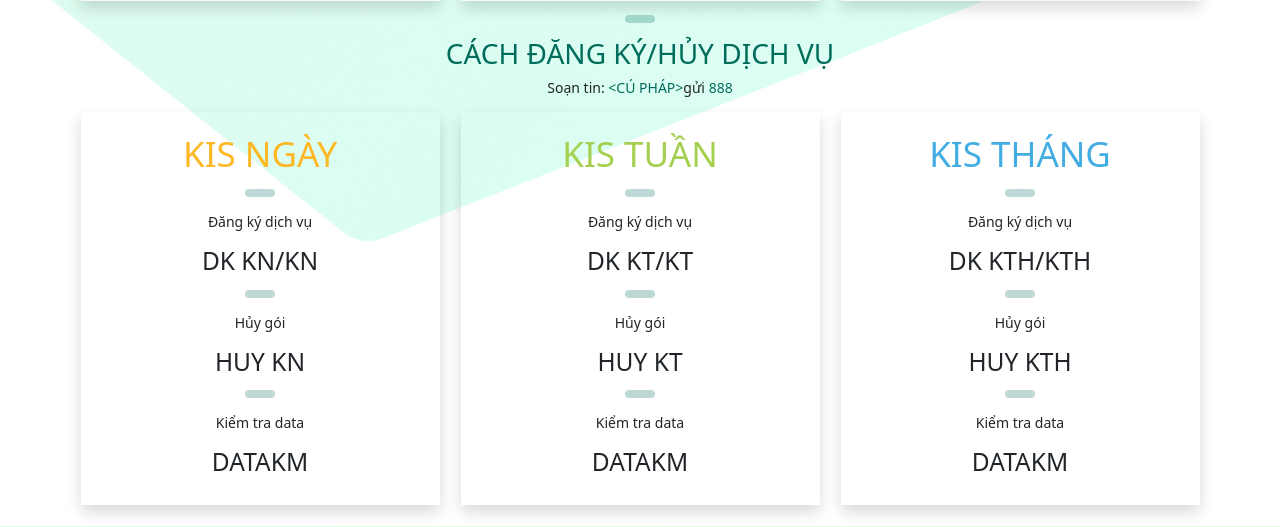
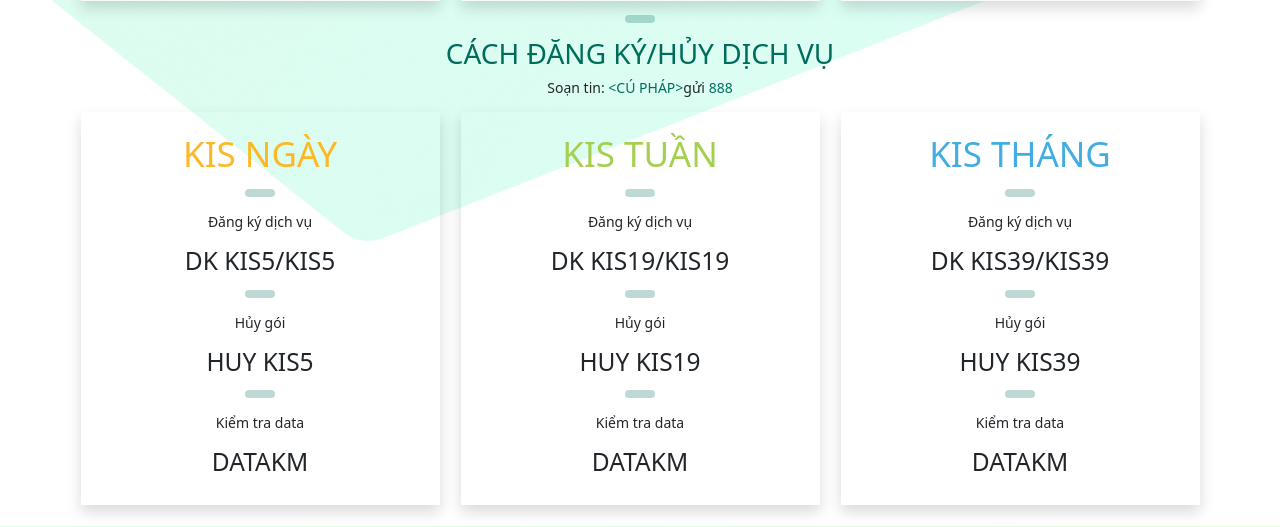
Before and after one commit to kenlinkkkk/landing-page, a PHP site: page / in a window 1280 px wide. Shown: the part 1191-1718 px from the top of the page. Run offline with PHP 8.4, Linux system fonts and the light colour scheme.

Commit message:
fix intro

```diff
--- a/kas/trang-chu.php
+++ b/kas/trang-chu.php
@@ -124,10 +124,10 @@
                         <h1 style="color: #FDB825">KIS NGÀY</h1>
                         <hr>
                         <p>Đăng ký dịch vụ</p>
-                        <h3>DK KN/KN</h3>
+                        <h3>DK KIS5/KIS5</h3>
                         <hr>
                         <p>Hủy gói</p>
-                        <h3>HUY KN</h3>
+                        <h3>HUY KIS5</h3>
                         <hr>
                         <p>Kiểm tra data</p>
                         <h3>DATAKM</h3>
@@ -138,10 +138,10 @@
                         <h1 style="color: #A5CF4E">KIS TUẦN</h1>
                         <hr>
                         <p>Đăng ký dịch vụ</p>
-                        <h3>DK KT/KT</h3>
+                        <h3>DK KIS19/KIS19</h3>
                         <hr>
                         <p>Hủy gói</p>
-                        <h3>HUY KT</h3>
+                        <h3>HUY KIS19</h3>
                         <hr>
                         <p>Kiểm tra data</p>
                         <h3>DATAKM</h3>
@@ -152,10 +152,10 @@
                         <h1 style="color: #42ADE2">KIS THÁNG</h1>
                         <hr>
                         <p>Đăng ký dịch vụ</p>
-                        <h3>DK KTH/KTH</h3>
+                        <h3>DK KIS39/KIS39</h3>
                         <hr>
                         <p>Hủy gói</p>
-                        <h3>HUY KTH</h3>
+                        <h3>HUY KIS39</h3>
                         <hr>
                         <p>Kiểm tra data</p>
                         <h3>DATAKM</h3>
```
